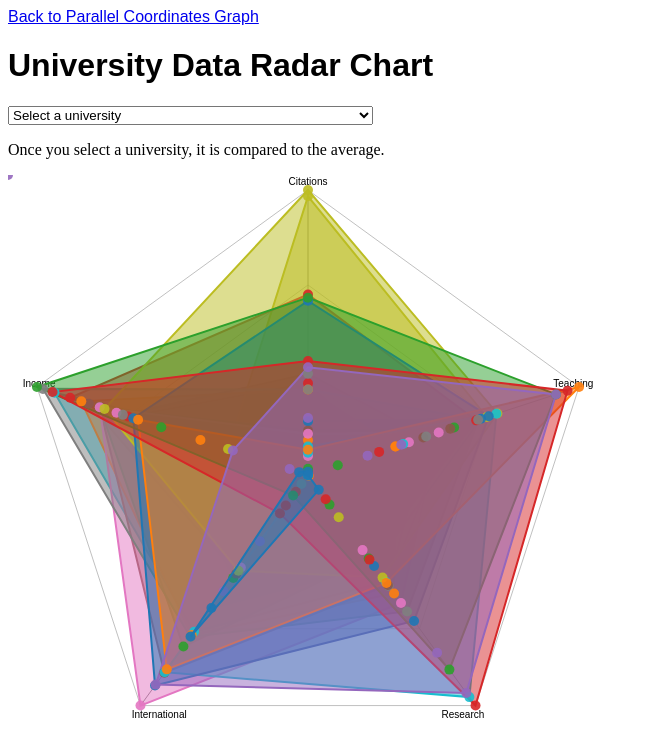
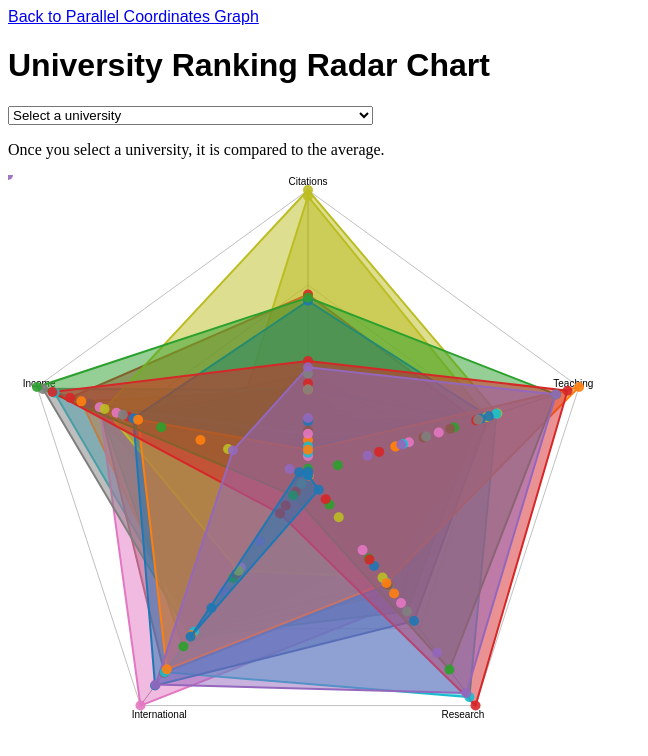
Before and after one commit to samueldmeyer/collegeRankings, a plain HTML site: page radar-chart.html in a window 1280 px wide. Shown: the whole page, without its empty margins (0-648 px from the left). Drawn offline with nearby package versions, Linux system fonts and the light colour scheme.

Commit message:
added comments

```diff
--- a/radar-chart.html
+++ b/radar-chart.html
@@ -1,10 +1,10 @@
 <!DOCTYPE html>
 <meta charset="utf-8">
-
+<!-- Radar chart based on https://github.com/alangrafu/radar-chart-d3 -->
 <body>
 
   <a href="./">Back to Parallel Coordinates Graph</a>
-  <h1>University Data Radar Chart</h1>
+  <h1>University Ranking Radar Chart</h1>
 <select id="university-select">
   <option value="">Select a university</option>
 </select>
@@ -19,6 +19,7 @@ data = [];
 var select = document.getElementById("university-select");
 var conversions = {};
 
+// Initial load to get data in memory and show all universities
 d3.csv("timesData_filtered.csv", function(error, universities) {
   for (var d in universities[0]) {
     conversions[d] = d3.scale.linear()
@@ -26,6 +27,7 @@ d3.csv("timesData_filtered.csv", function(error, universities) {
     .range([100, 0]);
   }
 
+  // Scale scores to same scale
   var getLocalPosition = function(type, i) {
     return conversions[type](universities[i][type]);
   };
@@ -52,6 +54,8 @@ d3.csv("timesData_filtered.csv", function(error, universities) {
   select.addEventListener('change', drawChart, false);
 });
 
+// Code for drawing a single school compared to the average.
+// Average values were calculated (and scaled) externally.
 function drawChart() {
   targetSet = [{
     className: 'Average',
```
Also changed, not shown: index.html (+3 -6 lines).
